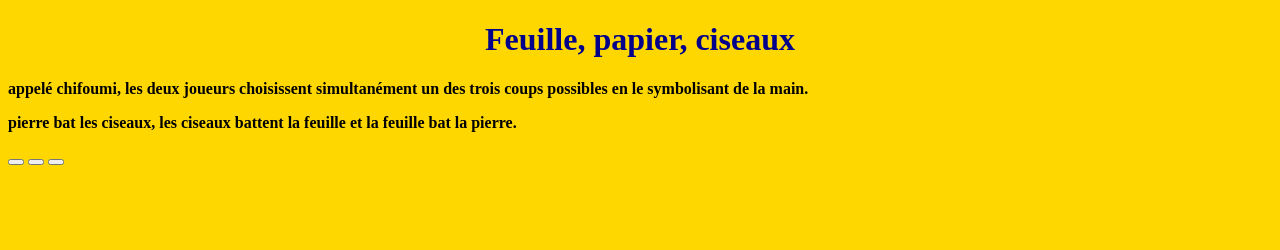
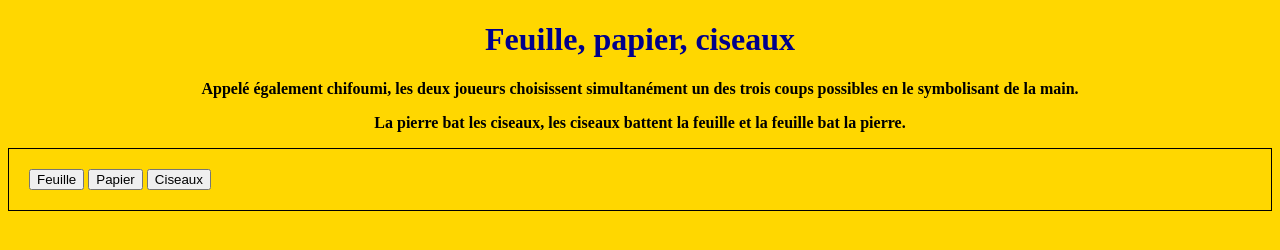
Before and after one commit to bernard-rodolphe/bernard-rodolphe, a plain HTML site: page index.html in a window 1280 px wide. Drawn offline with Linux system fonts and the light colour scheme.

Commit message:
Ajout des boutons (feuille papier ciseaux)

```diff
--- a/css/style.css
+++ b/css/style.css
@@ -6,3 +6,17 @@ h1{
 body{
     background-color: gold;
 }
+
+p{
+   text-align: center;
+   color: black;
+}
+
+#game{
+ border: 1px solid black;
+ padding: 20px;
+}
+
+button{
+    cursor: pointer;
+}
--- a/index.html
+++ b/index.html
@@ -12,13 +12,13 @@
 <body>
     <h1> Feuille, papier, ciseaux</h1>
 
-    <p><strong> appelé chifoumi, les deux joueurs choisissent simultanément un des trois coups possibles en le symbolisant de la main.</strong> </p>
-    <p><strong> pierre bat les ciseaux, les ciseaux battent la feuille et la feuille bat la pierre.</strong></p>
+    <p><strong> Appelé également chifoumi, les deux joueurs choisissent simultanément un des trois coups possibles en le symbolisant de la main.</strong> </p>
+    <p><strong> La pierre bat les ciseaux, les ciseaux battent la feuille et la feuille bat la pierre.</strong></p>
 
-    <div>
-        <button></button>
-        <button></button>
-        <button></button>
+    <div id="game">
+        <button class="feuille">Feuille</button>
+        <button class="papier">Papier</button>
+        <button class="ciseaux">Ciseaux</button>
     </div>
 </body>
 </html>
```
